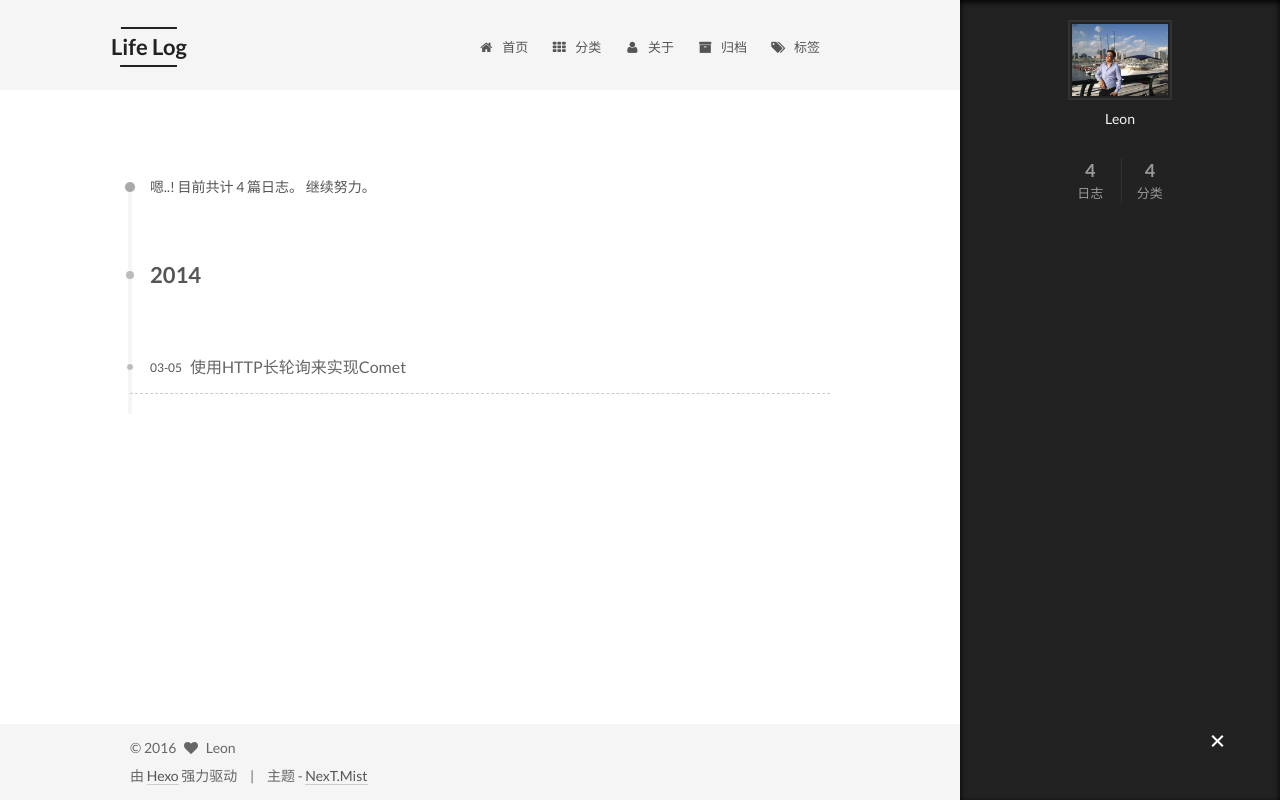
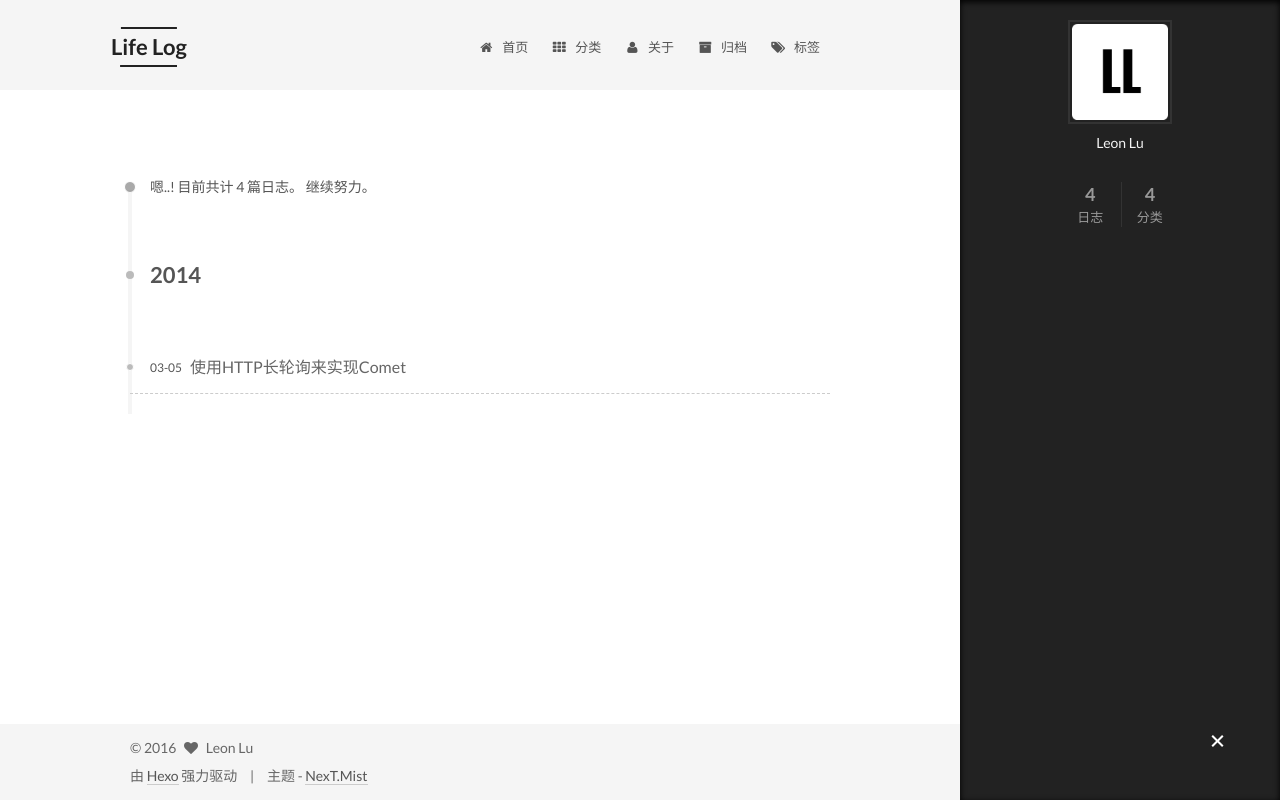
Before and after one commit to leonllll/leonllll, a plain HTML site: page archives/2014/03/index.html in a window 1280 px wide. Both pictures are taken after a click on the element 1217 px from the left and 742 px from the top of the page. Drawn offline with Linux system fonts and the light colour scheme.

Commit message:
Site updated: 2016-06-26 22:12:49

```diff
--- a/archives/2014/03/index.html
+++ b/archives/2014/03/index.html
@@ -77,7 +77,7 @@
 
 
 
-  <link rel="shortcut icon" type="image/x-icon" href="/favicon.ico?v=5.0.1" />
+  <link rel="shortcut icon" type="image/x-icon" href="/images/favicon.ico?v=5.0.1" />
 
 
 
@@ -322,9 +322,9 @@
       <section class="site-overview sidebar-panel  sidebar-panel-active ">
         <div class="site-author motion-element" itemprop="author" itemscope itemtype="http://schema.org/Person">
           <img class="site-author-image" itemprop="image"
-               src="/images/avatar.jpg"
-               alt="Leon" />
-          <p class="site-author-name" itemprop="name">Leon</p>
+               src="/images/avatar.png"
+               alt="Leon Lu" />
+          <p class="site-author-name" itemprop="name">Leon Lu</p>
           <p class="site-description motion-element" itemprop="description"></p>
         </div>
         <nav class="site-state motion-element">
@@ -381,7 +381,7 @@
   <span class="with-love">
     <i class="fa fa-heart"></i>
   </span>
-  <span class="author" itemprop="copyrightHolder">Leon</span>
+  <span class="author" itemprop="copyrightHolder">Leon Lu</span>
 </div>
 
 <div class="powered-by">
--- a/css/main.css
+++ b/css/main.css
@@ -1548,7 +1548,7 @@ pre .javascript .function {
   width: 4px;
   height: 4px;
   border-radius: 50%;
-  background: #5e919a;
+  background: #f0ff99;
 }
 .links-of-blogroll {
   font-size: 13px;
```
Also changed, not shown: archives/2014/index.html (+5 -5 lines), archives/2015/10/index.html (+5 -5 lines), archives/2015/11/index.html (+5 -5 lines), archives/2015/12/index.html (+5 -5 lines), archives/2015/index.html (+5 -5 lines), archives/index.html (+5 -5 lines), categories/installation-deployment/analytics/index.html (+5 -5 lines), categories/installation-deployment/database/index.html (+5 -5 lines), categories/installation-deployment/index.html (+5 -5 lines), categories/java/index.html (+5 -5 lines), index.html (+5 -5 lines), profession/1-Install-spss-statistics-desktop/index.html (+5 -5 lines), profession/2-message-push/index.html (+5 -5 lines), profession/3-db2-installation/index.html (+5 -5 lines), 3 more files.
